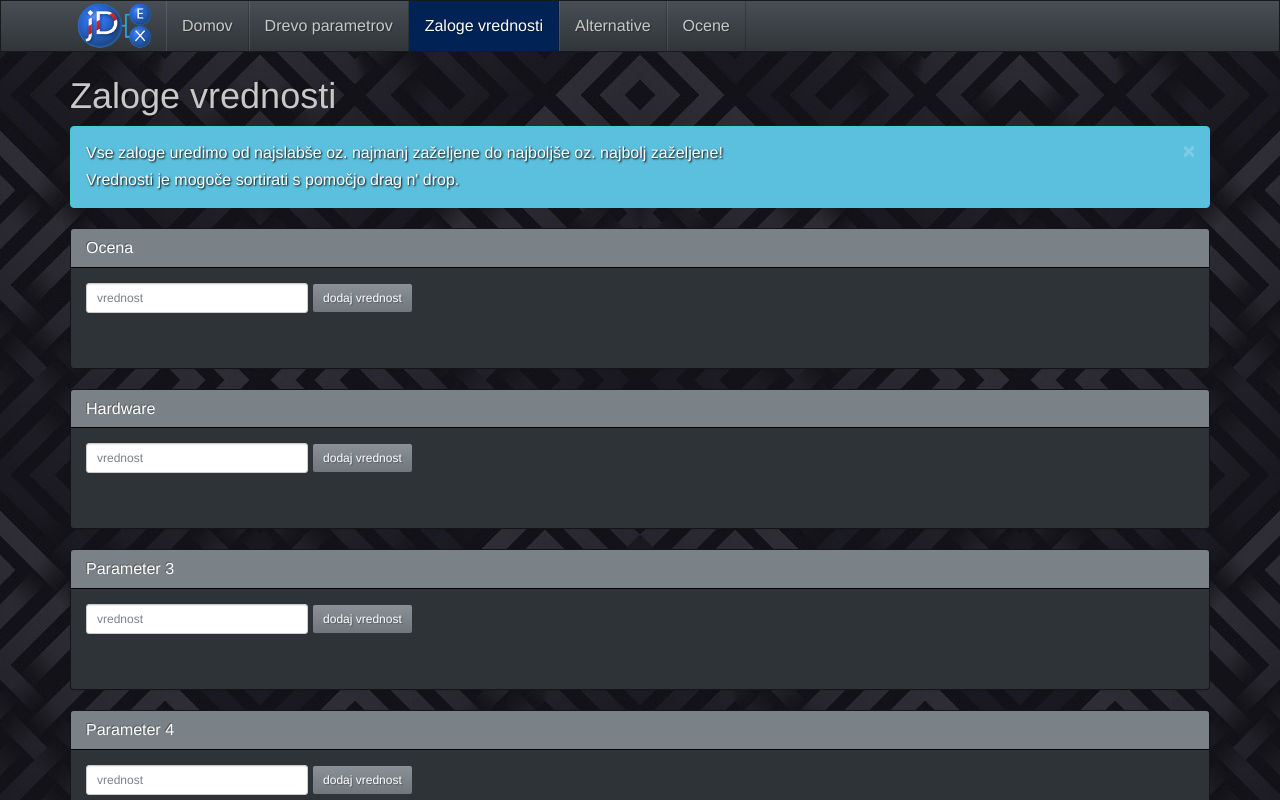
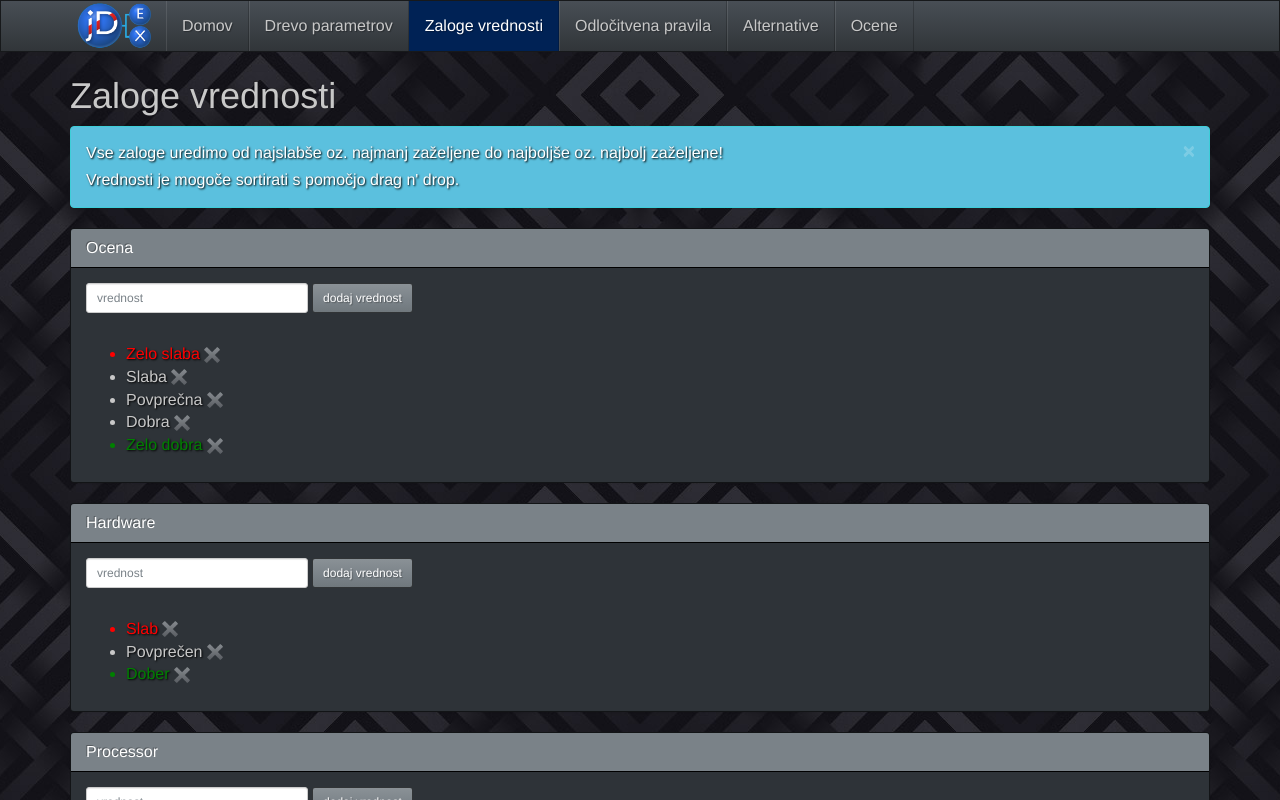
Before and after one commit to Grubah/Projekt, a plain HTML site: page index.html in a window 1280 px wide. Both pictures are taken after a click on the item "Zaloge vrednosti". Shown: the top 800 px of the page. Drawn offline with Linux system fonts and the light colour scheme.

Commit message:
Added test values and coloration of best and worst  stock values

```diff
--- a/css/custom.css
+++ b/css/custom.css
@@ -41,6 +41,14 @@ body {
 	cursor: move;
 }
 
+#page3 ul li:last-child {
+	color: green;
+}
+
+#page3 ul li:first-child {
+	color: red;
+}
+
 div#footer{
 	background: rgba(28, 30, 34, 0.4);
 	border-radius: 10px;
--- a/index.html
+++ b/index.html
@@ -33,8 +33,9 @@
             <li id="btn1" class="active"><a href="#">Domov</a></li>
             <li id="btn2"><a href="#">Drevo parametrov</a></li>
             <li id="btn3"><a href="#">Zaloge vrednosti</a></li>
-            <li id="btn4"><a href="#">Alternative</a></li>
-            <li id="btn5"><a href="#">Ocene</a></li>
+            <li id="btn4"><a href="#">Odločitvena pravila</a></li>
+            <li id="btn5"><a href="#">Alternative</a></li>
+            <li id="btn6"><a href="#">Ocene</a></li>
           </ul>
         </div><!--/.nav-collapse -->
       </div>
@@ -116,13 +117,20 @@
 
     </div> <!-- /Zaloge vrednosti -->
 
+    <!-- ********************************************
+      *********** Odločitvena pravila ***************
+    ********************************************* -->
+    <div id="page4" class="container page hidden">
+      <h1> Odločitvena pravila </h1>
+    </div> <!-- /Alternative -->
+
     <!-- Alternative -->
-    <div id="page4" class="container page hidden">
+    <div id="page5" class="container page hidden">
       <h1> Alternative </h1>
     </div> <!-- /Alternative -->
 
     <!-- Ocene -->
-    <div id="page5" class="container page hidden">
+    <div id="page6" class="container page hidden">
       <h1> Ocene </h1>
     </div> <!-- /Ocene -->
 
--- a/js/on-load.js
+++ b/js/on-load.js
@@ -37,14 +37,54 @@ function init_page(){
 	});
 }
 
+//nastavi testne vrednosti
 function test1(){
+	//Ocena
+	add_value(0, "Zelo slaba");
+	add_value(0, "Slaba");
+	add_value(0, "Povprečna");
+	add_value(0, "Dobra");
+	add_value(0, "Zelo dobra");
+
+	//prvi parameter
 	add_parameter(0);
 	rename_parameter(1, "Hardware");
+	$("#1 .param input").val("Hardware");
+	add_value(1, "Slab");
+	add_value(1, "Povprečen");
+	add_value(1, "Dober")
 
+
+	//drugi parameter
 	add_parameter(0);
-	rename_parameter(3, "Price");
+	rename_parameter(2, "Price");
+	$("#2 .param input").val("Price");
+	add_value(2, "Počasen");
+	add_value(2, "Povprečen");
+	add_value(2, "Hiter");
 
+	// prvi parameter - prvi podparameter
 	add_parameter(1);
+	rename_parameter(3, "Processor");
+	$("#3 .param input").val("Processor");
+	add_value(3, "Počasen");
+	add_value(3, "Povprečen");
+	add_value(3, "Hiter");
+
+	// prvi parameter - drugi podparameter
 	add_parameter(1);
+	rename_parameter(4, "Ram");
+	$("#4 .param input").val("Ram");
+	add_value(4, "Slab");
+	add_value(4, "Povprečen");
+	add_value(4, "Dober");
+
+	// prvi parameter - tretji podparameter
 	add_parameter(1);
+	rename_parameter(5, "Hard Drive");
+	$("#5 .param input").val("Hard Drive");
+	add_value(5, "Majhen");
+	add_value(5, "Povprečen");
+	add_value(5, "Velik");
+	add_value(5, "Zelo velik");
 }
--- a/js/stock-values.js
+++ b/js/stock-values.js
@@ -26,8 +26,13 @@ function new_stock_value(parent_id, param_id){
 }
 
 // doda vrednost v elementu zaloge vrednosti
-function add_value(param_id){
-	var value =  $("#"+param_id+"-nvalue").val(); //pridobi vrednost inputa
+function add_value(param_id, name){
+	var value;
+	if( name==null )
+		value =  $("#"+param_id+"-nvalue").val(); //pridobi vrednost inputa
+	else
+		value = name;
+
 	var output;
 
 	if(value != ""){ //če input ni prazen...
@@ -50,7 +55,6 @@ function add_value(param_id){
 
 		$("#"+param_id+"-values").before(output);
 	}
-
 	//console.log("added new stock value with the name " + value + ", to " + param_id);
 }
 
```
